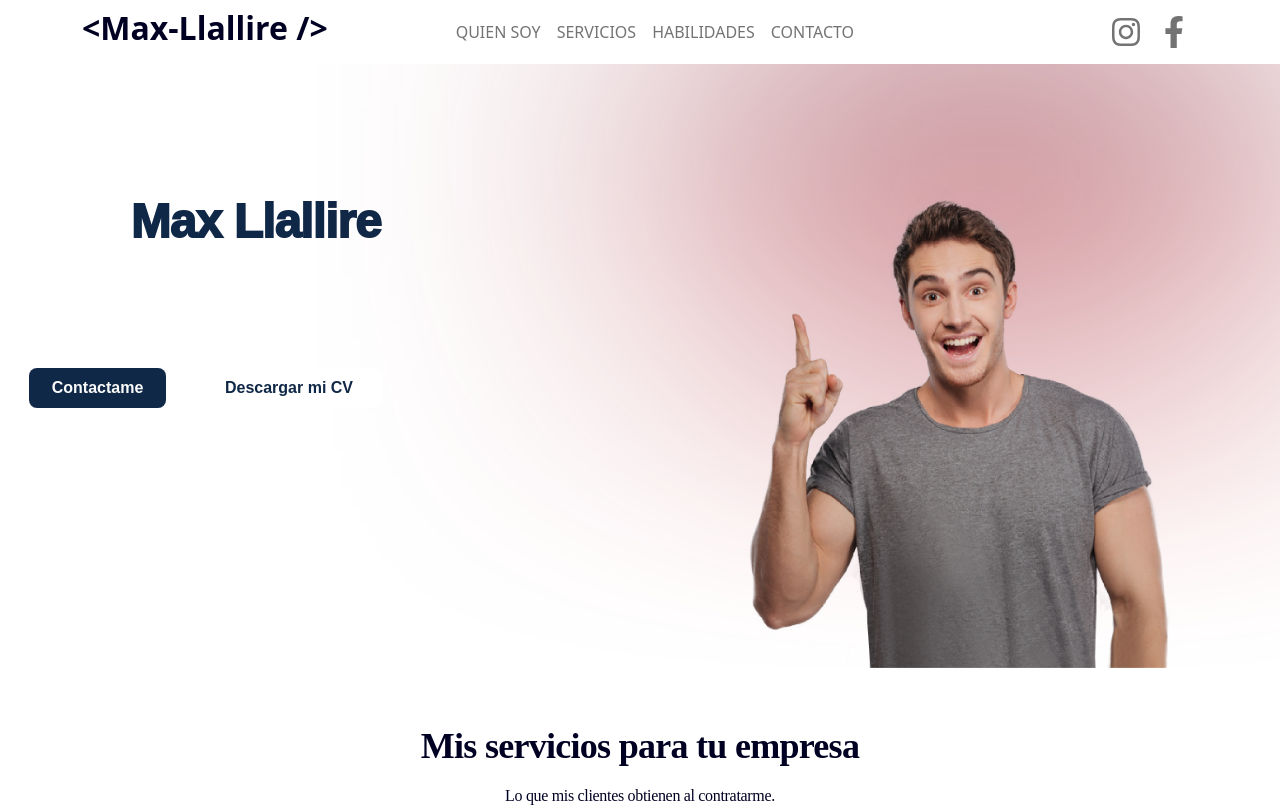
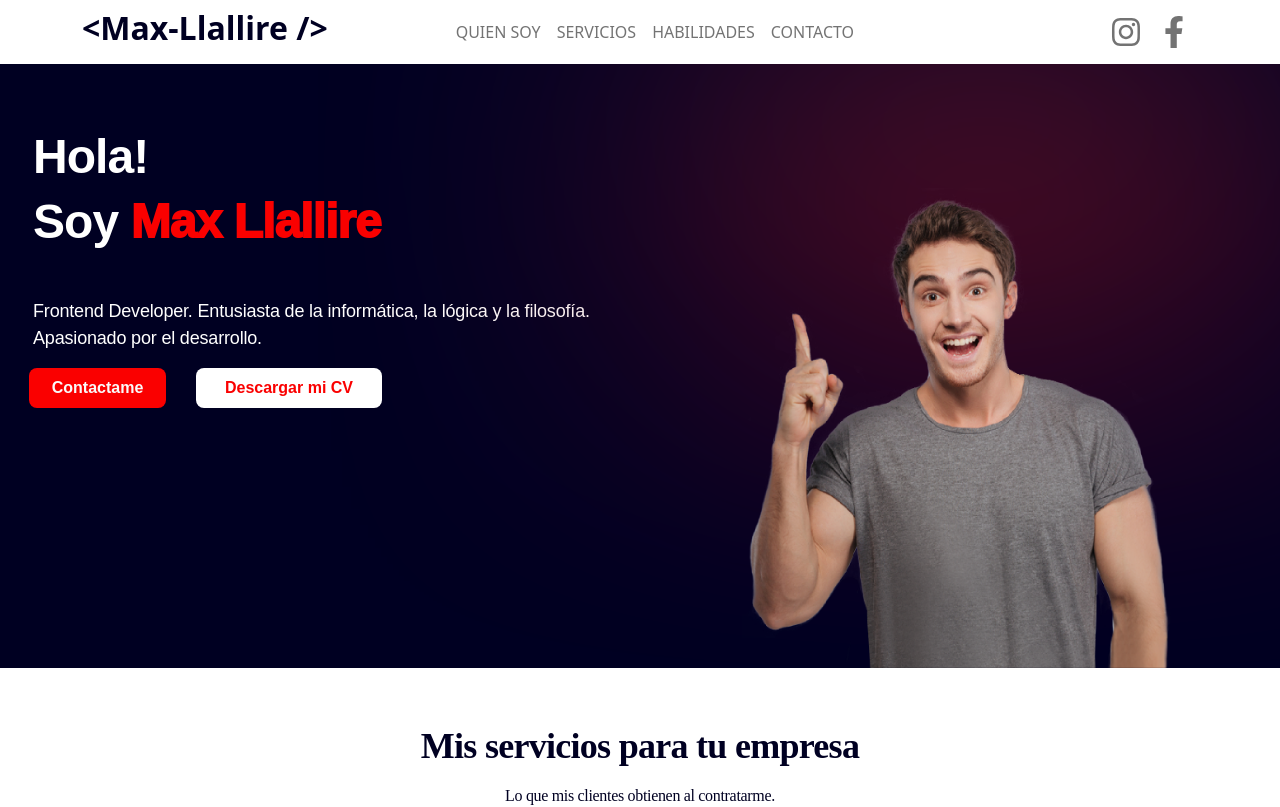
Before and after one commit to VargasJavier/proyecto-M-ximo-Llallire, a React (Vite) app: page / in a window 1280 px wide. Shown: the top 807 px of the page. Built offline with nearby package versions, Linux system fonts and the light colour scheme.

Commit message:
comienzo de navbar

```diff
--- a/src/assets/scss/base/_global.scss
+++ b/src/assets/scss/base/_global.scss
@@ -1,11 +1,11 @@
-$Font1:"helvetica", "roboto", "sans-serif";
-$color-primary: #ffffff;
-$color-secondary: #102847;
-$color-button: #102847;
+$Font1: "poppins", sans-serif;
+$color-primary: #000022;
+$color-secondary: #fa0000;
+$color-button: #c80b12;
 $color-white: #ffffff;
 $color-bg: #fafafa;
 $color-bg-custom: #f2f2f2;
-$color-gray: #ACB4BF;
+$color-gray: #999999;
 
 $tablet: 640px;
 $laptop: 1024px;
```
